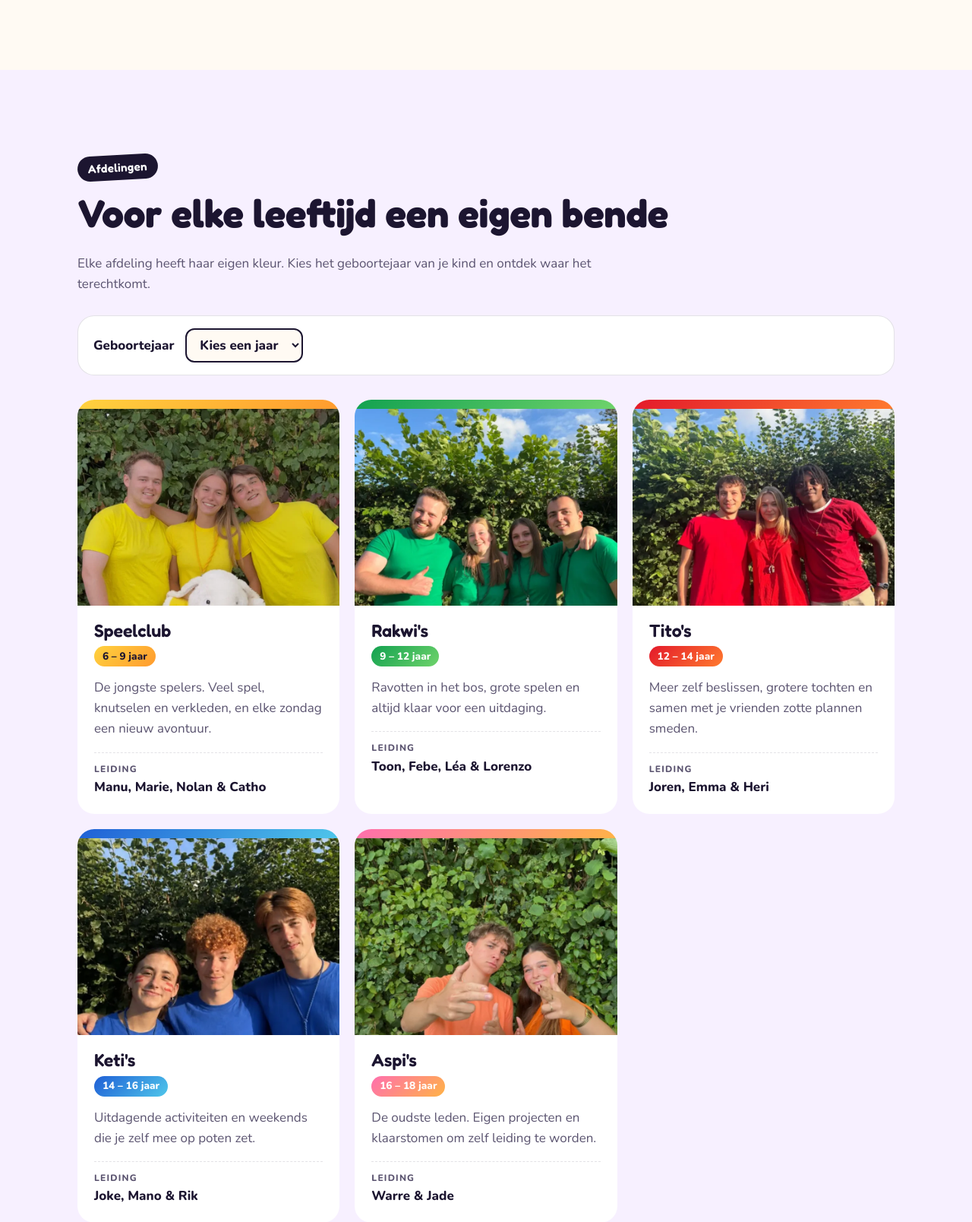
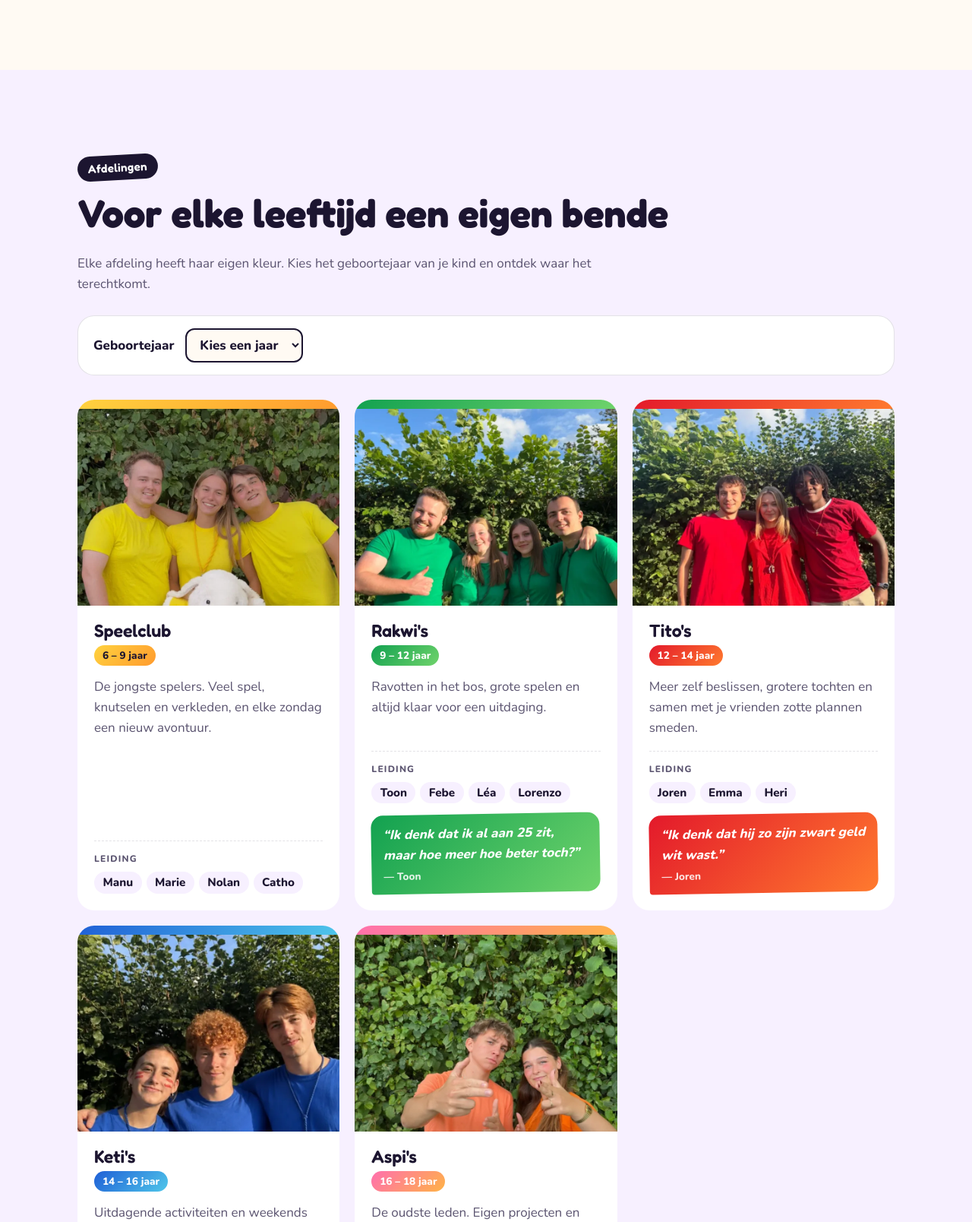
Before and after one commit to n8th10n/chirohalle, a PHP site: page / in a window 1280 px wide. Shown: the part 1960-3568 px from the top of the page at 76% size. Run offline with PHP 8.4, Linux system fonts and the light colour scheme.

Commit message:
Citaten van de leiding, kledingsectie, nieuw mailadres en gsm Marie
Co-Authored-By: Claude Opus 5.5 <noreply@anthropic.com>
Claude-Session: https://claude.ai/code/session_013LaJpFAMMPXzgCyUdGs44M

```diff
--- a/assets/css/style.css
+++ b/assets/css/style.css
@@ -196,8 +196,6 @@ p { margin: 0 0 1em; }
   background: var(--g); color: #fff; padding: .2em .8em; border-radius: 999px;
 }
 .card p { color: var(--muted); }
-.card .leiding { margin: 0; padding-top: 12px; border-top: 1px dashed var(--line); color: var(--ink); font-weight: 800; }
-.card .leiding span { display: block; font-size: .75rem; text-transform: uppercase; letter-spacing: .1em; color: var(--muted); font-weight: 700; }
 .cards.filtering .card { opacity: .35; }
 .cards.filtering .card.match { opacity: 1; outline-color: var(--c); transform: translateY(-6px) rotate(-1deg); }
 
@@ -291,3 +289,32 @@ p { margin: 0 0 1em; }
 /* Donkere tekst op het lichte Speelclub-verloop */
 .fact.g-speelclub, .highlight.g-speelclub, .g-speelclub .age { color: var(--ink); }
 .groepsleiding .tag { color: var(--ink); }
+
+/* Leiding met citaten */
+.card .leiding { margin-top: auto; padding-top: 14px; border-top: 1px dashed var(--line); }
+.card .leiding .label { display: block; font-size: .75rem; text-transform: uppercase; letter-spacing: .1em; color: var(--muted); font-weight: 700; margin-bottom: 6px; }
+.leiders { list-style: none; margin: 0; padding: 0; display: flex; flex-wrap: wrap; gap: 6px; }
+.leiders li { background: var(--bg-tint); border-radius: 999px; padding: .15em .75em; font-weight: 800; font-size: .95rem; }
+.quote {
+  position: relative; margin: 14px 0 0; padding: 12px 16px; border-radius: 16px 16px 16px 4px;
+  background: var(--g); color: #fff; transform: rotate(-1deg);
+}
+.g-speelclub .quote { color: var(--ink); }
+.quote p { margin: 0; color: inherit; font-weight: 700; font-style: italic; }
+.quote p::before { content: "“"; }
+.quote p::after { content: "”"; }
+.quote cite { display: block; margin-top: 4px; font-style: normal; font-size: .85rem; font-weight: 800; opacity: .85; }
+.quote cite::before { content: "— "; }
+.card-body { display: flex; flex-direction: column; flex: 1; }
+
+/* Kleding */
+.kleding-grid { display: grid; gap: 18px; margin-top: 32px; }
+@media (min-width: 860px) { .kleding-grid { grid-template-columns: repeat(3, 1fr); } }
+.kleding { background: var(--card); border-radius: var(--radius); padding: 26px; border: 1px solid var(--line); border-top: 10px solid var(--c); }
+.kleding-price {
+  display: inline-block; font-family: var(--font-head); font-weight: 700; font-size: 1.3rem;
+  background: var(--g); color: #fff; padding: .15em .7em; border-radius: 999px; transform: rotate(-2deg); margin-bottom: .8em;
+}
+.kleding p:last-child { color: var(--muted); margin: 0; }
+.kleding a { color: var(--brand-red); font-weight: 800; }
+.card .age { align-self: flex-start; }
--- a/index.html
+++ b/index.html
@@ -30,6 +30,7 @@
       <a href="#afdelingen">Afdelingen</a>
       <a href="#activiteiten">Activiteiten</a>
       <a href="#praktisch">Praktisch</a>
+      <a href="#kleding">Kleding</a>
       <a href="#verhuur">Verhuur</a>
       <a href="#contact">Contact</a>
       <a href="https://app.twizzit.com/v2/form/VlhWQUFUMXZKdU9ibWZyT3hXUkVYUT09" class="btn btn-small" target="_blank" rel="noopener">Inschrijven</a>
@@ -102,7 +103,10 @@
             <h3>Speelclub</h3>
             <p class="age">6 – 9 jaar</p>
             <p>De jongste spelers. Veel spel, knutselen en verkleden, en elke zondag een nieuw avontuur.</p>
-            <p class="leiding"><span>Leiding</span> Manu, Marie, Nolan &amp; Catho</p>
+            <div class="leiding">
+              <span class="label">Leiding</span>
+              <ul class="leiders"><li>Manu</li><li>Marie</li><li>Nolan</li><li>Catho</li></ul>
+            </div>
           </div>
         </article>
         <article class="card g-rakwi" data-min="9" data-max="11">
@@ -111,7 +115,11 @@
             <h3>Rakwi's</h3>
             <p class="age">9 – 12 jaar</p>
             <p>Ravotten in het bos, grote spelen en altijd klaar voor een uitdaging.</p>
-            <p class="leiding"><span>Leiding</span> Toon, Febe, Léa &amp; Lorenzo</p>
+            <div class="leiding">
+              <span class="label">Leiding</span>
+              <ul class="leiders"><li>Toon</li><li>Febe</li><li>Léa</li><li>Lorenzo</li></ul>
+              <blockquote class="quote"><p>Ik denk dat ik al aan 25 zit, maar hoe meer hoe beter toch?</p><cite>Toon</cite></blockquote>
+            </div>
           </div>
         </article>
         <article class="card g-tito" data-min="12" data-max="13">
@@ -120,7 +128,11 @@
             <h3>Tito's</h3>
             <p class="age">12 – 14 jaar</p>
             <p>Meer zelf beslissen, grotere tochten en samen met je vrienden zotte plannen smeden.</p>
-            <p class="leiding"><span>Leiding</span> Joren, Emma &amp; Heri</p>
+            <div class="leiding">
+              <span class="label">Leiding</span>
+              <ul class="leiders"><li>Joren</li><li>Emma</li><li>Heri</li></ul>
+              <blockquote class="quote"><p>Ik denk dat hij zo zijn zwart geld wit wast.</p><cite>Joren</cite></blockquote>
+            </div>
           </div>
         </article>
         <article class="card g-keti" data-min="14" data-max="15">
@@ -129,7 +141,10 @@
             <h3>Keti's</h3>
             <p class="age">14 – 16 jaar</p>
             <p>Uitdagende activiteiten en weekends die je zelf mee op poten zet.</p>
-            <p class="leiding"><span>Leiding</span> Joke, Mano &amp; Rik</p>
+            <div class="leiding">
+              <span class="label">Leiding</span>
+              <ul class="leiders"><li>Joke</li><li>Mano</li><li>Rik</li></ul>
+            </div>
           </div>
         </article>
         <article class="card g-aspi" data-min="16" data-max="17">
@@ -138,7 +153,10 @@
             <h3>Aspi's</h3>
             <p class="age">16 – 18 jaar</p>
             <p>De oudste leden. Eigen projecten en klaarstomen om zelf leiding te worden.</p>
-            <p class="leiding"><span>Leiding</span> Warre &amp; Jade</p>
+            <div class="leiding">
+              <span class="label">Leiding</span>
+              <ul class="leiders"><li>Warre</li><li>Jade</li></ul>
+            </div>
           </div>
         </article>
       </div>
@@ -152,6 +170,7 @@
           <ul class="phones">
             <li><span>Toon</span><a href="tel:+32479105941">+32 479 10 59 41</a></li>
             <li><span>Jade</span><a href="tel:+32456146725">+32 456 14 67 25</a></li>
+            <li><span>Marie</span><a href="tel:+32475434033">+32 475 43 40 33</a></li>
           </ul>
         </div>
       </div>
@@ -244,8 +263,34 @@
     </div>
   </section>
 
+  <!-- KLEDING -->
+  <section id="kleding" class="section section-tint">
+    <div class="wrap">
+      <p class="tag tag-dark">Kleding</p>
+      <h2>Wat trek je aan naar de Chiro?</h2>
+      <p class="section-lead">Op zondag draag je gewoon kleren die vuil mogen worden. Wil je een Chiro-uniform, dan lees je hier waar je alles vindt.</p>
+      <div class="kleding-grid">
+        <div class="kleding g-tito">
+          <p class="kleding-price">€15</p>
+          <h3>Chiro Halle T-shirt</h3>
+          <p>Ons eigen groeps-T-shirt koop je op de Chiro, bij de leiding.</p>
+        </div>
+        <div class="kleding g-keti">
+          <p class="kleding-price">De Banier</p>
+          <h3>Short, rok &amp; hemd</h3>
+          <p>De rest van het uniform koop je bij <a href="https://www.banier.be/" target="_blank" rel="noopener">De Banier</a>, de winkel van Chirojeugd Vlaanderen.</p>
+        </div>
+        <div class="kleding g-rakwi">
+          <p class="kleding-price">Vrije bijdrage</p>
+          <h3>Tweedehands</h3>
+          <p>Op de Chiro is er tweedehandskleding. Te klein geworden? Breng het binnen. Iets nodig? Neem het mee voor een vrije bijdrage.</p>
+        </div>
+      </div>
+    </div>
+  </section>
+
   <!-- INSCHRIJVEN -->
-  <section id="inschrijven" class="section section-tint">
+  <section id="inschrijven" class="section">
     <div class="wrap cta-box">
       <div>
         <h2>Zin om mee te doen?</h2>
@@ -287,9 +332,10 @@
         <p>Voor algemene vragen mail je naar ons groepsadres of bel je de groepsleiding. Je kan de leiding ook gewoon aanspreken op zondag.</p>
       </div>
       <ul class="contact-list">
-        <li><span>Mail</span><a href="mailto:chirohalle@yahoo.com">chirohalle@yahoo.com</a></li>
+        <li><span>Mail</span><a href="mailto:chirohallesjaloom@gmail.com">chirohallesjaloom@gmail.com</a></li>
         <li><span>Toon</span><a href="tel:+32479105941">+32 479 10 59 41</a></li>
         <li><span>Jade</span><a href="tel:+32456146725">+32 456 14 67 25</a></li>
+        <li><span>Marie</span><a href="tel:+32475434033">+32 475 43 40 33</a></li>
         <li><span>Instagram</span><a href="https://www.instagram.com/chirohalle/" target="_blank" rel="noopener">@chirohalle</a></li>
         <li><span>Facebook</span><a href="https://www.facebook.com/ChiroHalle/" target="_blank" rel="noopener">Chiro Halle</a></li>
         <li><span>Lokalen</span>Jeugdcentrum Stroppen, Guido Gezellestraat, 1500 Halle</li>
```
Also changed, not shown: README.md.
